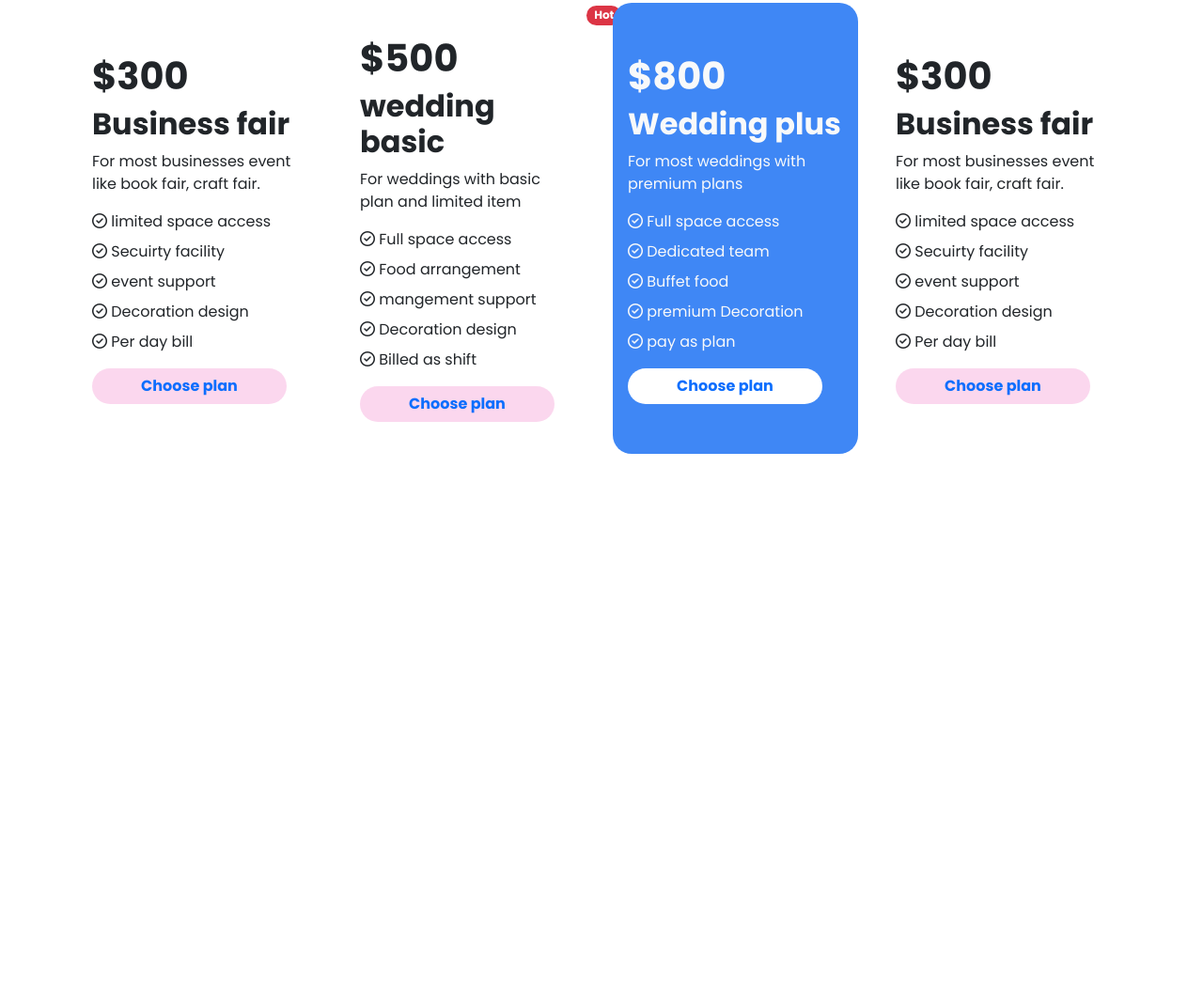
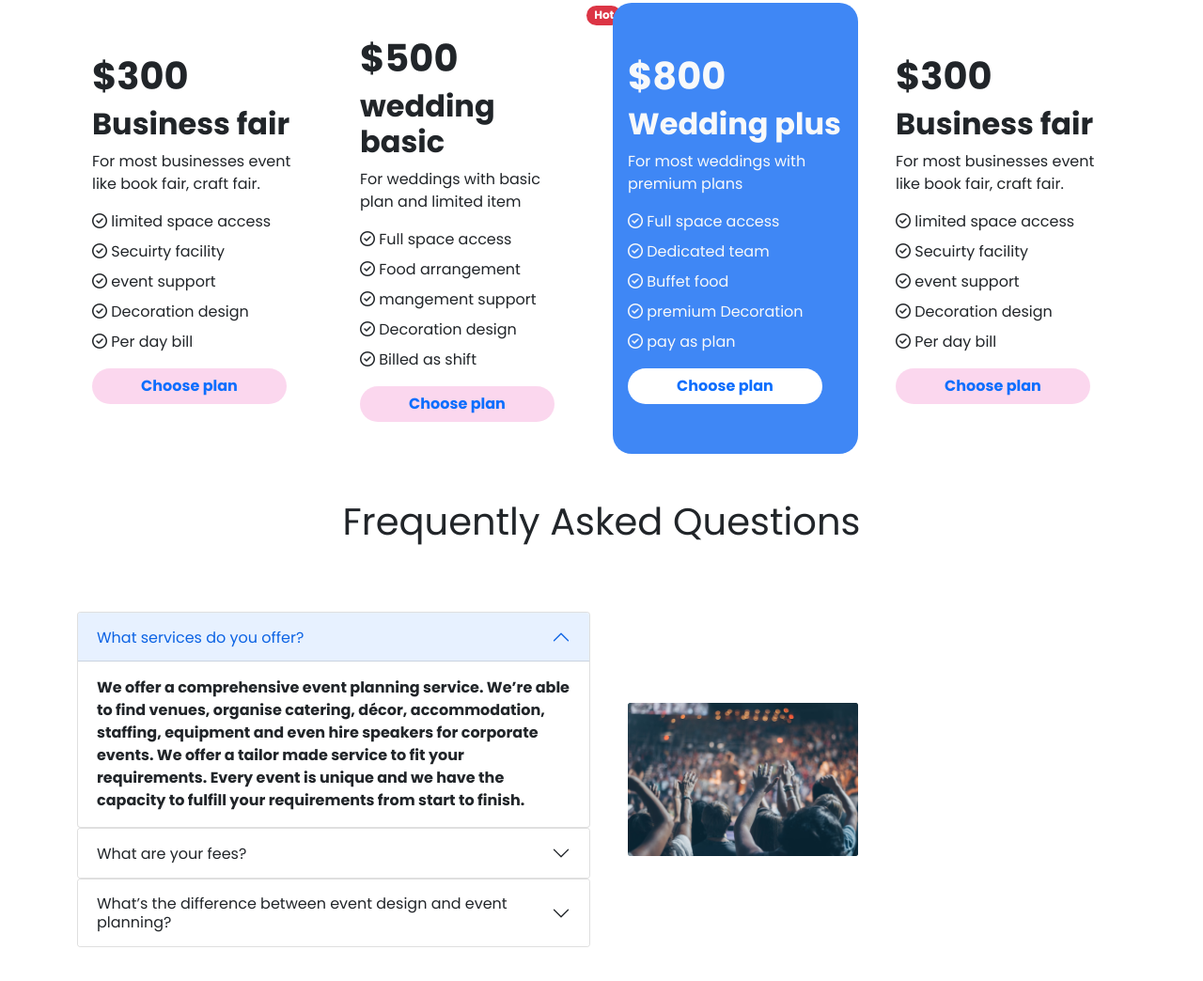
Before and after one commit to Ahamed-JI-Nabil/assignment-convention-center, a plain HTML site: page index.html in a window 1280 px wide. Shown: the part 871-1915 px from the top of the page at 94% size. Before the commit the page ends 1354 px from the top, so only its background shows below. Drawn offline with nearby package versions, Linux system fonts and the light colour scheme.

Commit message:
faq added

```diff
--- a/index.html
+++ b/index.html
@@ -100,7 +100,7 @@
 
         <!-- card start -->
         <section class="container">
-            <h1 class="fw-bold text-center mt-lg-5">Our package</h1>
+            <h1 class="fw-bold text-center mt-lg-5 mt-5">Our package</h1>
             <div class="row row-cols-1 row-cols-lg-4 g-4 mt-lg-5 align-items-center">
                 <div class="col ">
                     <div class="">
@@ -185,6 +185,77 @@
             </div>
         </section>
 
+
+        <!-- Frequently Asked Questions -->
+        <section class="container mt-lg-5 mt-5 mb-5">
+            <h1 class="text-center">Frequently Asked Questions</h1>
+            <div class="row row-cols-1 row-cols-lg-4 g-4 mt-lg-5 align-items-center">
+                <div class="col-lg-6" id="accordionPanelsStayOpenExample">
+                    <div class="accordion-item">
+                        <h2 class="accordion-header" id="panelsStayOpen-headingOne">
+                            <button class="accordion-button" type="button" data-bs-toggle="collapse"
+                                data-bs-target="#panelsStayOpen-collapseOne" aria-expanded="true"
+                                aria-controls="panelsStayOpen-collapseOne">
+                                What services do you offer?
+                            </button>
+                        </h2>
+                        <div id="panelsStayOpen-collapseOne" class="accordion-collapse collapse show"
+                            aria-labelledby="panelsStayOpen-headingOne">
+                            <div class="accordion-body">
+                                <strong>We offer a comprehensive event planning service. We’re able to find venues,
+                                    organise catering, décor, accommodation, staffing, equipment and even hire speakers
+                                    for corporate events. We offer a tailor made service to fit your requirements. Every
+                                    event is unique and we have the capacity to fulfill your requirements from start to
+                                    finish.
+                            </div>
+                        </div>
+                    </div>
+                    <div class="accordion-item">
+                        <h2 class="accordion-header" id="panelsStayOpen-headingTwo">
+                            <button class="accordion-button collapsed" type="button" data-bs-toggle="collapse"
+                                data-bs-target="#panelsStayOpen-collapseTwo" aria-expanded="false"
+                                aria-controls="panelsStayOpen-collapseTwo">
+                                What are your fees?
+                            </button>
+                        </h2>
+                        <div id="panelsStayOpen-collapseTwo" class="accordion-collapse collapse"
+                            aria-labelledby="panelsStayOpen-headingTwo">
+                            <div class="accordion-body">
+                                <strong>We will discuss all your event requirements before giving a quotation as
+                                    obviously fees charged will depend on the scale and nature of the event, complexity
+                                    of planning and our level of involvement. We’ll keep in contact with you regarding
+                                    our time, hours spent, and liaise with you on specific items, but we’ll also work to
+                                    your budget and plan accordingly. You’ll never be charged more than we agree upon
+                                    and there will be no hidden extras or surprises.
+                            </div>
+                        </div>
+                    </div>
+                    <div class="accordion-item">
+                        <h2 class="accordion-header" id="panelsStayOpen-headingThree">
+                            <button class="accordion-button collapsed" type="button" data-bs-toggle="collapse"
+                                data-bs-target="#panelsStayOpen-collapseThree" aria-expanded="false"
+                                aria-controls="panelsStayOpen-collapseThree">
+                                What’s the difference between event design and event planning?
+                            </button>
+                        </h2>
+                        <div id="panelsStayOpen-collapseThree" class="accordion-collapse collapse"
+                            aria-labelledby="panelsStayOpen-headingThree">
+                            <div class="accordion-body">
+                                Event design and event planning work hand in hand to deliver a successful event. Event
+                                design is about bringing your event to life with appropriate colours, themes, seating,
+                                etc, whereas event planning co-ordinates the logistic elements and budget management.
+                                Events by Knight offer tailor made events. This means we incorporate both event design
+                                and event planning to create that perfect event
+                            </div>
+                        </div>
+                    </div>
+                </div>
+                <div class="ms-lg-3">
+                    <img class="img-fluid " src="images/people.png"  alt="">
+                </div>
+            </div>
+        </section>
+
     </main>
 
 
```
Also changed, not shown: images/people.png (added).
